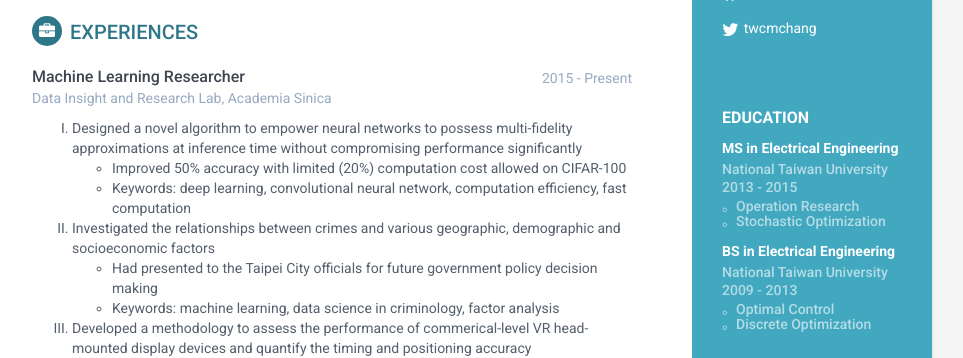
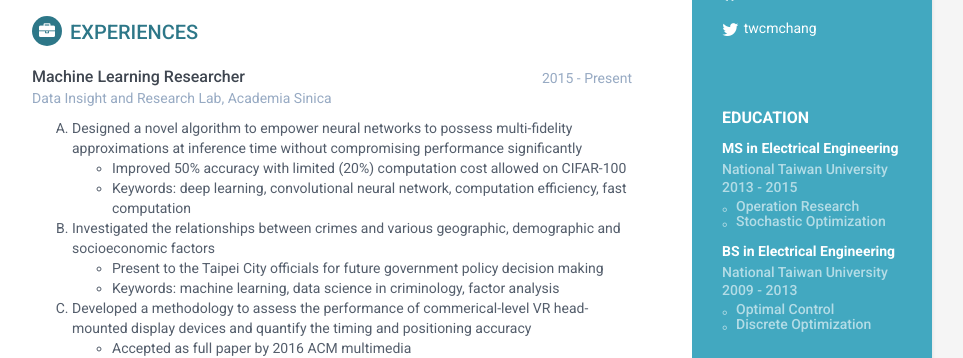
Before and after one commit to NothingHard/online-cv, a Jekyll site: the page built from index.html, in a window 1280 px wide and 900 px high, scrolled down 407 px, cut to the strip 0-358 px from the top of the window. Shown: the whole strip, without its empty margins (188-1151 px from the left). Built offline with Jekyll 4.4.1, drawn with Linux system fonts in a browser that asks for light colours.

Commit message:
update experience to structured list

```diff
--- a/_data/experiences.yml
+++ b/_data/experiences.yml
@@ -4,27 +4,27 @@
   company: Data Insight and Research Lab, Academia Sinica
   details: "
   <ol>
-  <li type='I'> Designed a novel algorithm to empower neural networks to possess multi-fidelity approximations at inference time without compromising performance significantly
+  <li type='A'> Designed a novel algorithm to empower neural networks to possess multi-fidelity approximations at inference time without compromising performance significantly
     <ul>
     <li> Improved 50% accuracy with limited (20%) computation cost allowed on CIFAR-100
     <li> Keywords: deep learning, convolutional neural network, computation efficiency, fast computation
     </ul>
-  <li type='I'> Investigated the relationships between crimes and various geographic, demographic and socioeconomic factors
+  <li type='A'> Investigated the relationships between crimes and various geographic, demographic and socioeconomic factors
     <ul>
-    <li> Had presented to the Taipei City officials for future government policy decision making
+    <li> Present to the Taipei City officials for future government policy decision making
     <li> Keywords: machine learning, data science in criminology, factor analysis
     </ul>
-  <li type='I'> Developed a methodology to assess the performance of commerical-level VR head-mounted display devices and
+  <li type='A'> Developed a methodology to assess the performance of commerical-level VR head-mounted display devices and
   quantify the timing and positioning accuracy
     <ul>
     <li> Accepted as full paper by 2016 ACM multimedia
     <li> Keywords: quality of experience, performance quantification, virtual reality
     </ul>
-  <li type='I'> Other machine learning or deep learning projects
+  <li type='A'> Other machine learning or deep learning projects
     <ul>
-    <li type='i'> churn prediction in telecom industry
-    <li type='i'> automatic trader in online gambling
-    <li type='i'> metabolic pathway analysis
+    <li> churn prediction in telecom industry
+    <li> automatic trader in online gambling
+    <li> metabolic pathway analysis
     </ul>
   </ol>
   "
```
